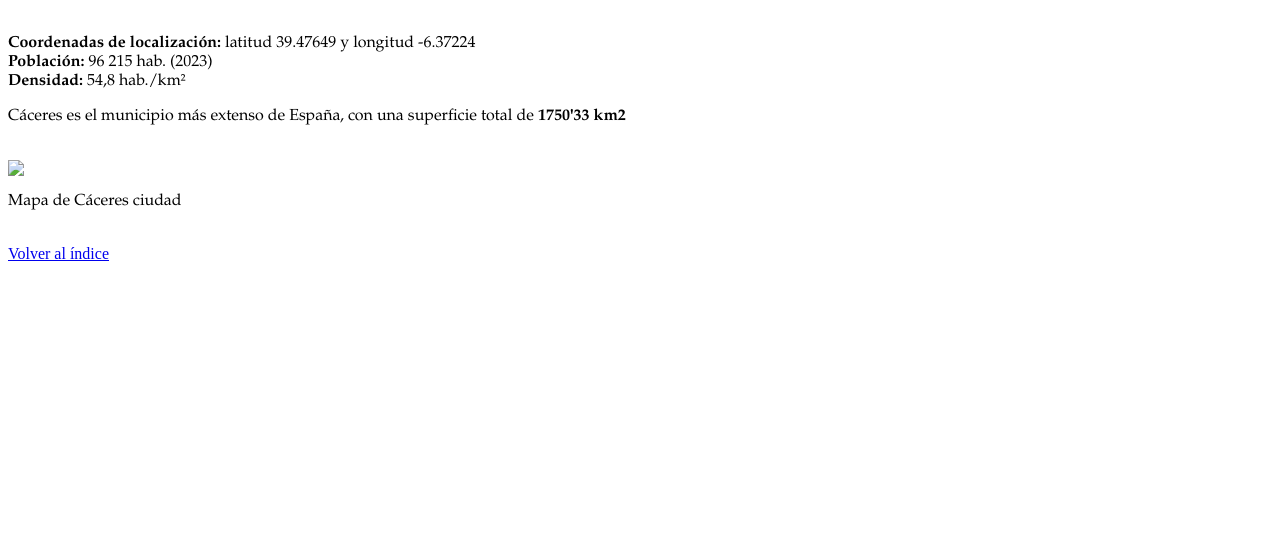
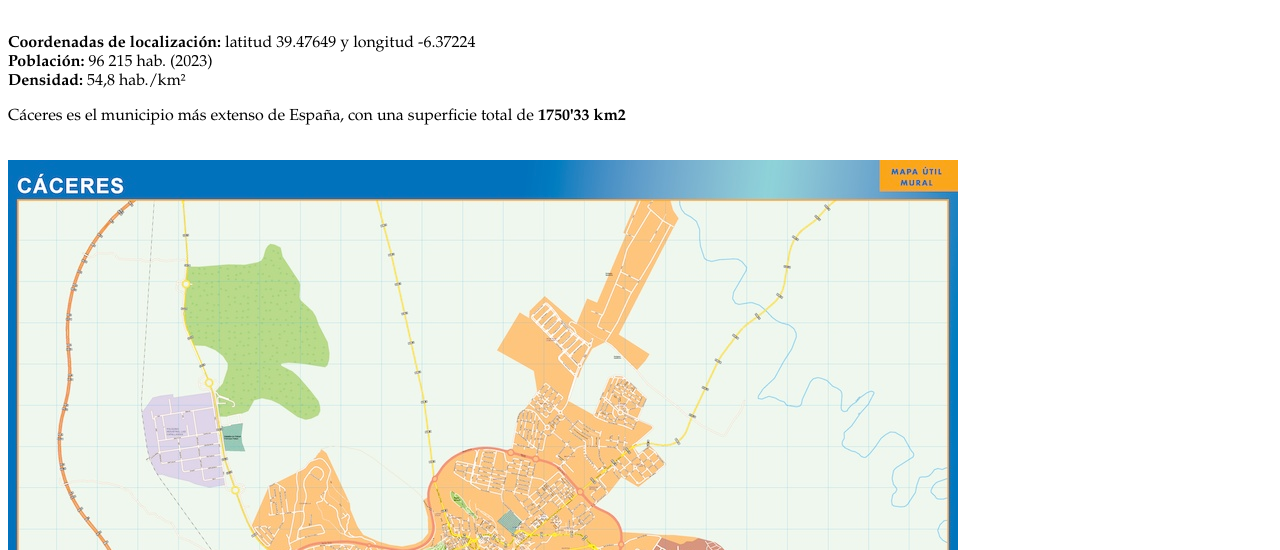
Before and after one commit to mar-sanchezdehesa/caceres.github.io, a plain HTML site: page datosEstadisticos.html in a window 1280 px wide. Shown: the part 250-800 px from the top of the page. Drawn offline with Linux system fonts and the light colour scheme.

Commit message:
Update datosEstadisticos.html

```diff
--- a/datosEstadisticos.html
+++ b/datosEstadisticos.html
@@ -25,7 +25,7 @@
 <strong> Población: </strong> 96 215 hab. (2023) <br>
 <strong> Densidad: </strong> 54,8 hab./km² <br>
 <p> Cáceres es el municipio más extenso de España, con una superficie total de <strong> 1750'33 km2 </strong> </p> <br>
-<img src="imagenes/caceres.jpg"  />
+<img src="caceres.jpg"  />
 <p> Mapa de Cáceres ciudad </p>
 
 <br>
```
